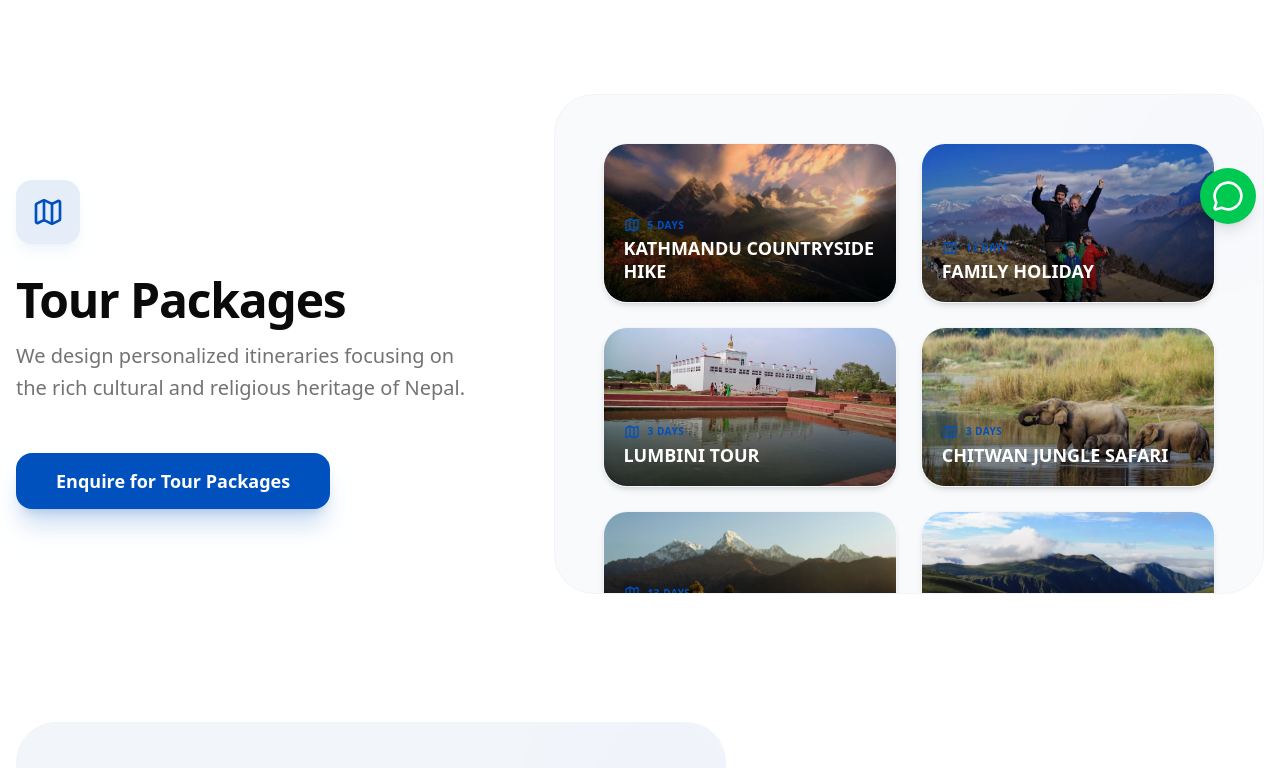
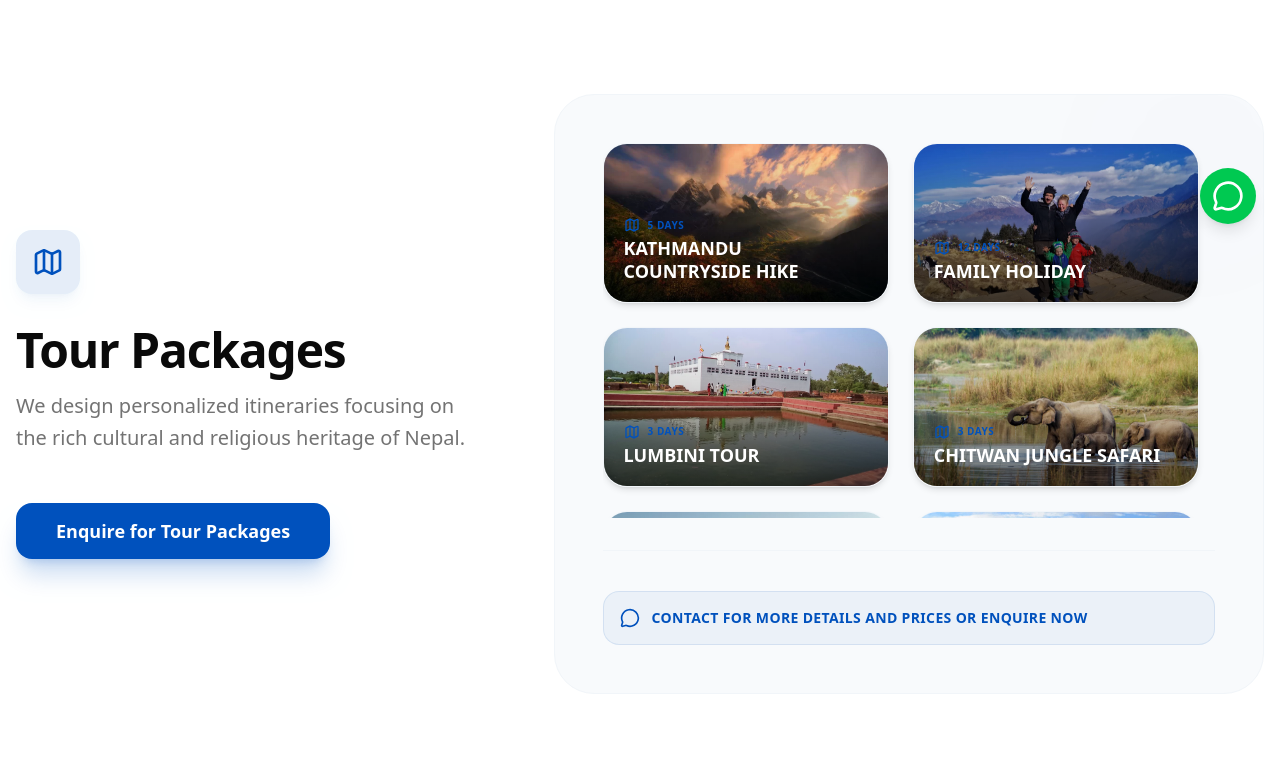
Before and after one commit to arthurrgg8-lgtm/mr-tour-service, a Next.js app: page /services in a window 1280 px wide. Shown: the part 552-1320 px from the top of the page. Built offline with nearby package versions, Linux system fonts and the light colour scheme.

Commit message:
fix: improve tour and trek container alignment and add internal scrolling

```diff
--- a/src/app/globals.css
+++ b/src/app/globals.css
@@ -89,3 +89,19 @@
     @apply font-sans;
   }
 }
+
+@layer utilities {
+  .custom-scrollbar::-webkit-scrollbar {
+    width: 6px;
+  }
+  .custom-scrollbar::-webkit-scrollbar-track {
+    background: transparent;
+  }
+  .custom-scrollbar::-webkit-scrollbar-thumb {
+    background: color-mix(in srgb, var(--primary) 20%, transparent);
+    border-radius: 10px;
+  }
+  .custom-scrollbar::-webkit-scrollbar-thumb:hover {
+    background: var(--primary);
+  }
+}
--- a/src/app/services/page.tsx
+++ b/src/app/services/page.tsx
@@ -139,15 +139,16 @@ export default function ServicesPage() {
                     </div>
 
                     {/* Visual Side */}
-                    <div className="lg:w-3/5 w-full h-[400px] md:h-[500px]">
+                    <div className="lg:w-3/5 w-full h-[500px] md:h-[600px]">
                       {/* For Trekking and Tours: Restore the full container and specialized cards */}
                       {(service.id === 'trekking' || service.id === 'tour-packages') ? (
-                        <div className={`p-8 md:p-12 rounded-[2.5rem] ${isEven ? 'bg-slate-50' : 'bg-primary/5'} border border-slate-100 relative overflow-hidden h-full`}>
+                        <div className={`p-8 md:p-12 rounded-[2.5rem] ${isEven ? 'bg-slate-50' : 'bg-primary/5'} border border-slate-100 relative overflow-hidden h-full flex flex-col`}>
                            {/* Background Decoration */}
                            <div className="absolute top-0 right-0 -mr-16 -mt-16 w-64 h-64 bg-primary/5 rounded-full blur-3xl opacity-20" />
 
-                           <div className="relative z-10">
-                              <div className="grid grid-cols-1 sm:grid-cols-2 gap-6 mb-8">
+                           <div className="relative z-10 flex flex-col h-full">
+                              <div className="flex-grow overflow-y-auto pr-4 mb-8 custom-scrollbar">
+                                <div className="grid grid-cols-1 sm:grid-cols-2 gap-6">
                                   {(service.id === 'trekking' ? service.regions : service.subServices)?.map((item, idx: number) => (
                                     <div
                                       key={idx}
@@ -192,7 +193,10 @@ export default function ServicesPage() {
                                     </div>
                                   ))}
                                 </div>
+                              </div>
+                              <div className="shrink-0 pt-2 border-t border-slate-100">
                                 <EnquireButton variant="full" />
+                              </div>
                            </div>
                         </div>
                       ) : (
```
Lines whose indentation alone changed are shown as unchanged.
